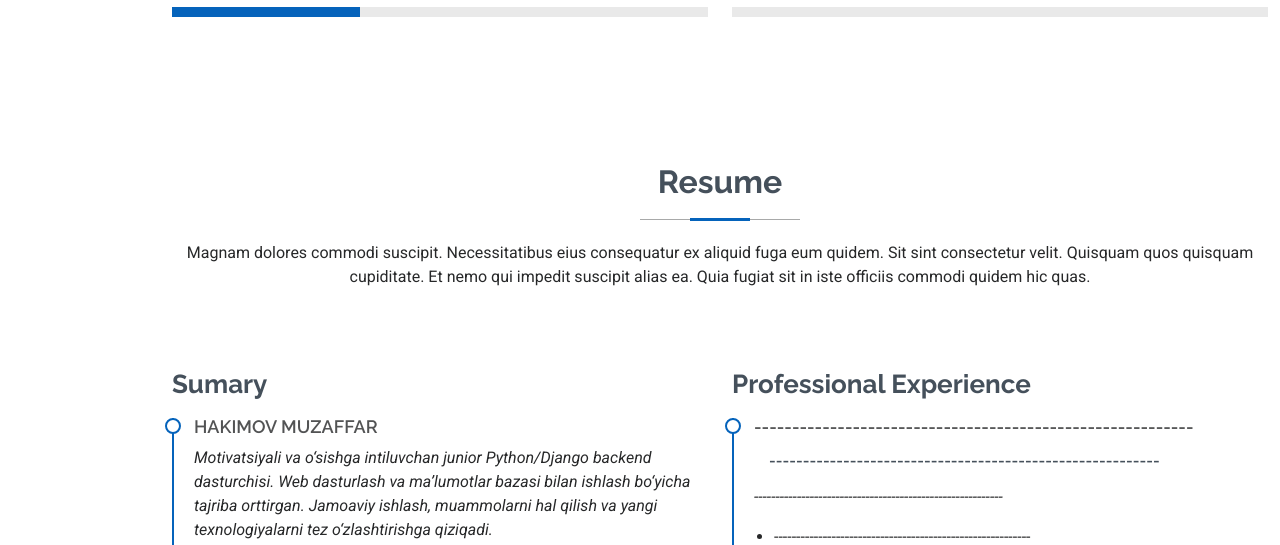
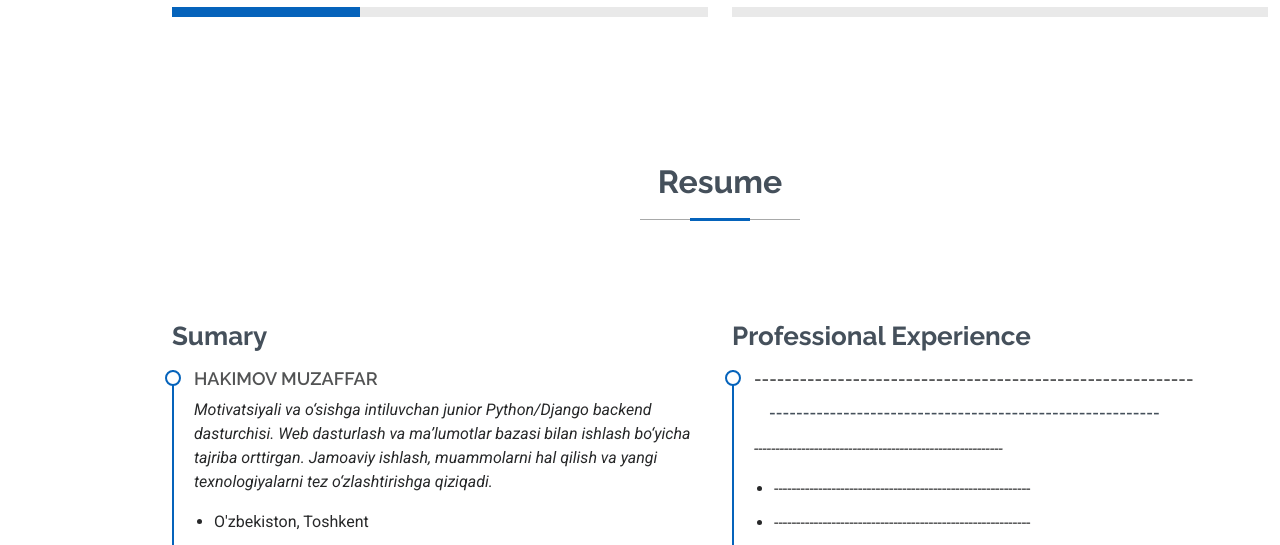
Before and after one commit to HakimovMuzaffar/My-portfolio, a Django app: page / in a window 1280 px wide. Shown: the part 2133-2678 px from the top of the page. Run offline with Django 4.2, Linux system fonts and the light colour scheme; data comes from the database, SQL or seed files in the repository; some libraries are stand-ins or nearby versions.

Commit message:
Update projects.html

```diff
--- a/blog/templates/store/projects.html
+++ b/blog/templates/store/projects.html
@@ -250,9 +250,6 @@
         <!-- Section Title -->
         <div class="container section-title" data-aos="fade-up">
             <h2>Resume</h2>
-            <p>Magnam dolores commodi suscipit. Necessitatibus eius consequatur ex aliquid fuga eum quidem. Sit sint
-                consectetur velit. Quisquam quos quisquam cupiditate. Et nemo qui impedit suscipit alias ea. Quia fugiat
-                sit in iste officiis commodi quidem hic quas.</p>
         </div><!-- End Section Title -->
 
         <div class="container">
```
